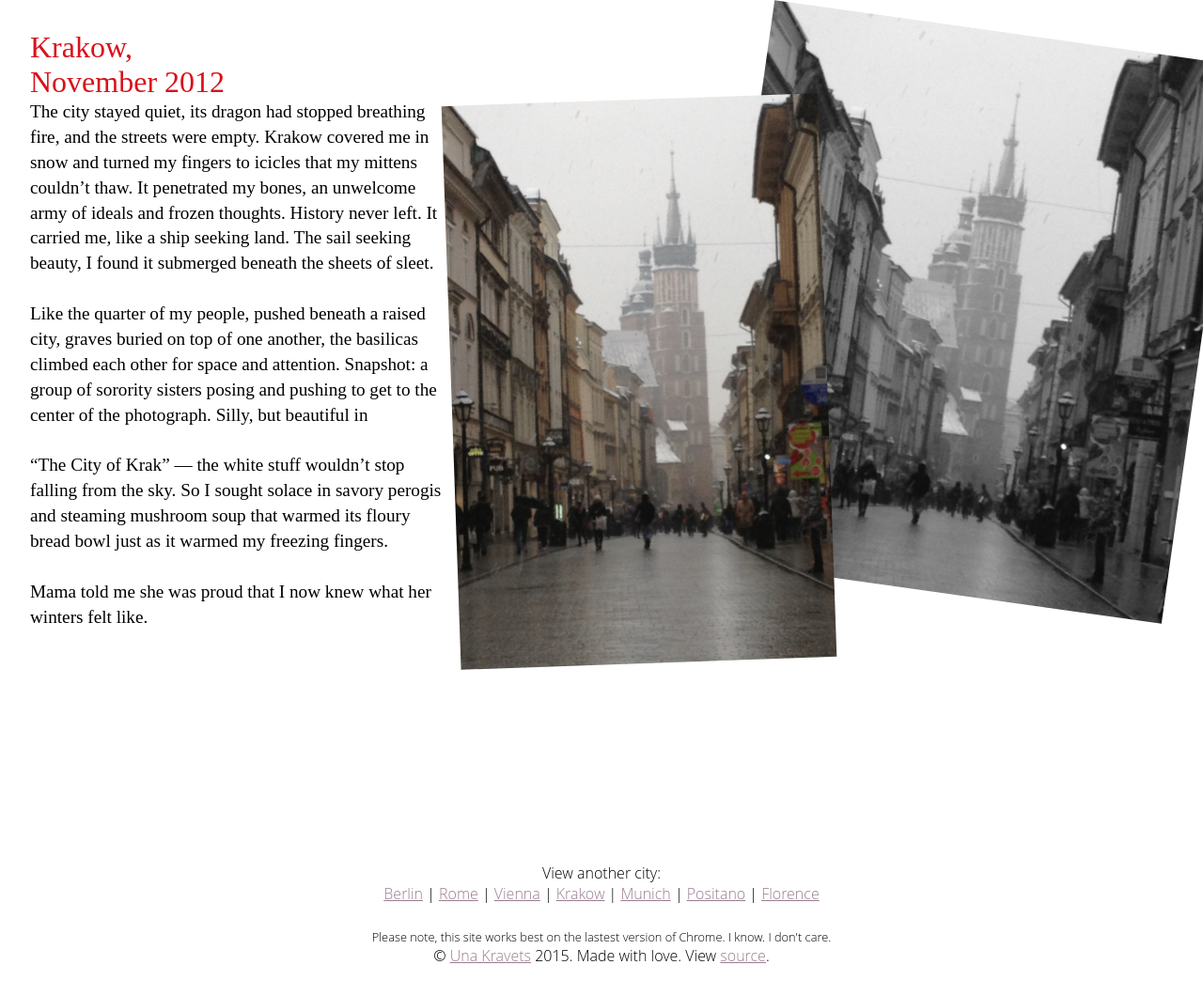
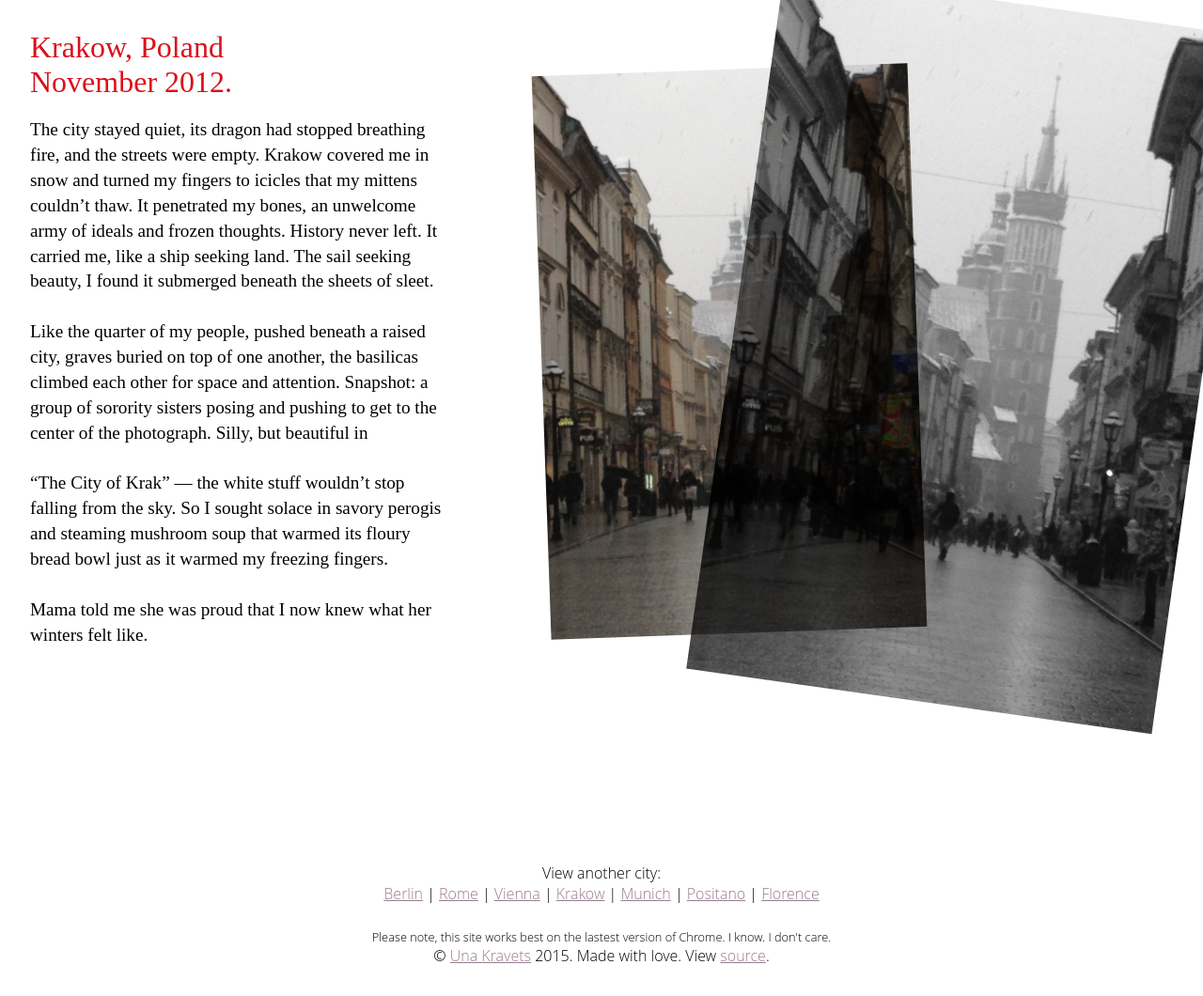
Before and after one commit to una/travels, a Jekyll site: the page built from _posts/2012-10-28-krakow.md, in a window 1280 px wide. Shown: the whole page at 94% size. Built offline with Jekyll 4.4.1, drawn with Linux system fonts in a browser that asks for light colours; Markdown is read by kramdown in place of the engine named in the settings.

Commit message:
krakow page

```diff
--- a/_posts/2012-10-28-krakow.md
+++ b/_posts/2012-10-28-krakow.md
@@ -13,8 +13,8 @@ publish: true
 ---
 
 <div class="poem-area">
-  <h1>Krakow,</h1>
-  <h2>November 2012</h2>
+  <h1>Krakow, Poland</h1>
+  <h2>November 2012.</h2>
 
   <p class="poem">
   The city stayed quiet, its dragon had stopped breathing fire, and the streets were empty. Krakow covered me in snow and turned my fingers to icicles that my mittens couldn’t thaw. It penetrated my bones, an unwelcome army of ideals and frozen thoughts. History never left. It carried me, like a ship seeking land. The sail seeking beauty, I found it submerged beneath the sheets of sleet.
--- a/_scss/pages/krakow.scss
+++ b/_scss/pages/krakow.scss
@@ -21,7 +21,7 @@
     font-size: 1.2em;
     font-family: serif;
     max-width: 24em;
-    margin: 0 auto;
+    margin: 1em auto;
     float: left;
     line-height: 1.4;
   }
@@ -30,26 +30,28 @@
     max-width: 50%;
     float: left;
 
+    .img-one, .img-two {
+      mix-blend-mode: multiply;
+      background: url('../../img/krakow/street.jpg');
+      background-size: cover;
+    }
+
     .img-one {
       width: 400px;
       height: 600px;
-      background: url('../../img/krakow/street.jpg');
-      background-size: cover;
-      margin: -2em 0 0 0;
+      margin: -4em 6em 0;
       // filter: grayscale(1);
       transform: rotate(-2deg);
     }
 
     .img-two {
       width: 500px;
-      height: 600px;
+      height: 750px;
       position: absolute;
       z-index: -1;
-      background: url('../../img/krakow/street.jpg');
-      background-size: cover;
       filter: grayscale(1);
       transform: rotate(8deg);
-      top: 2em;
+      top: 0em;
       right: 0;
     }
   }
```
Also changed, not shown: _includes/krakow.css (+1 -1 lines).
